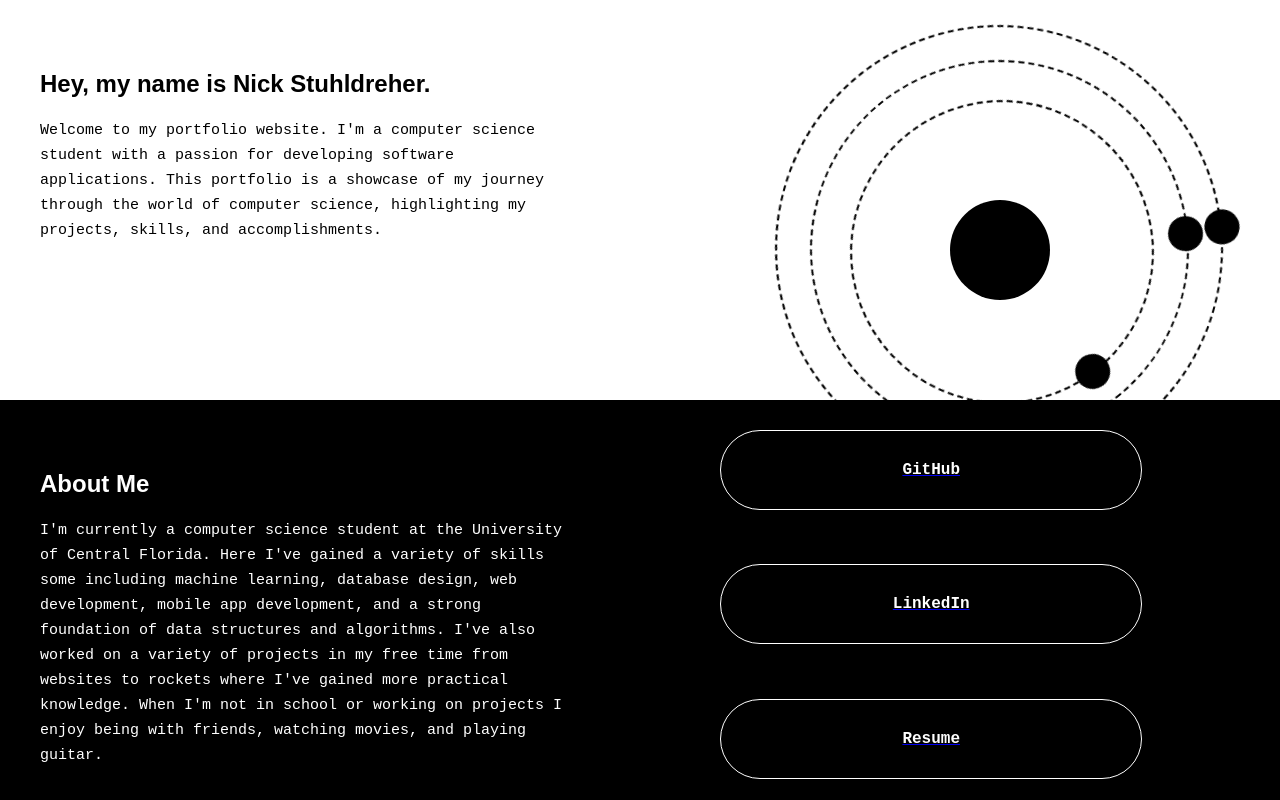
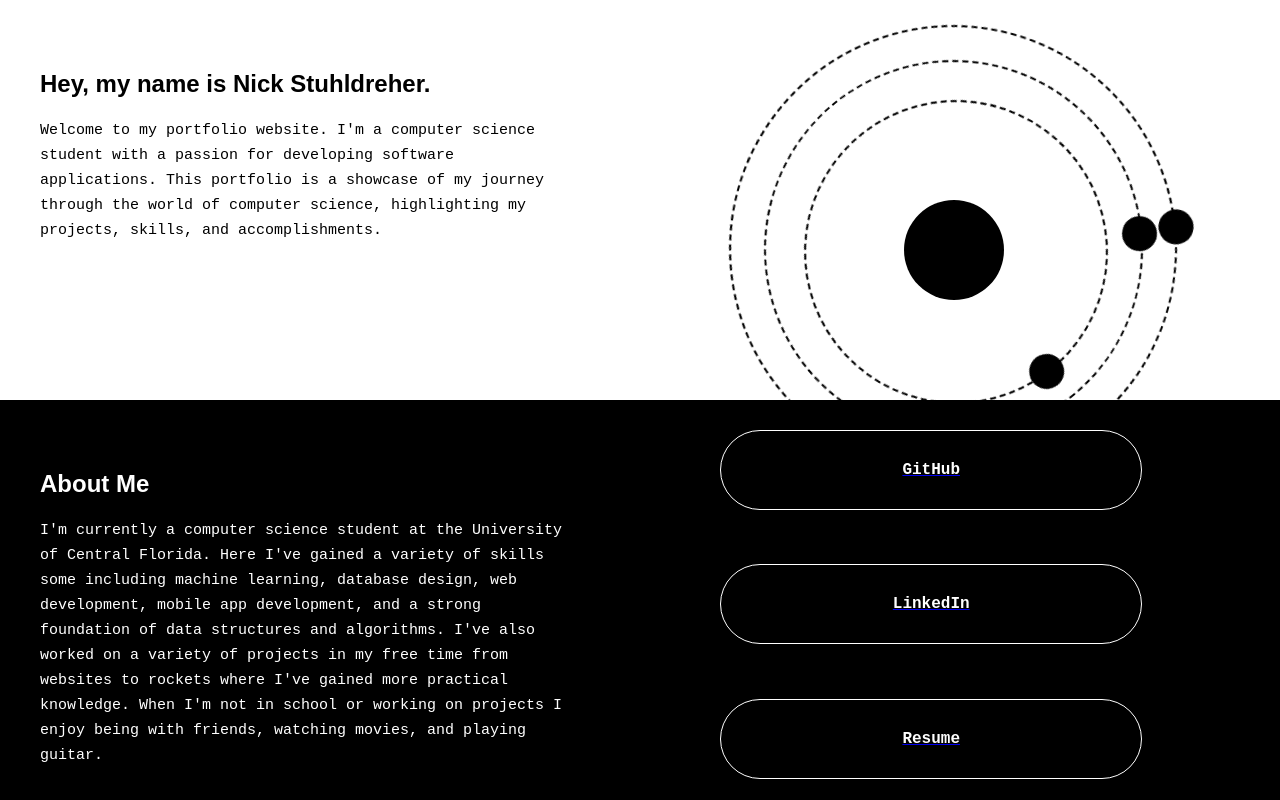
Before and after one commit to nstuhldreher1/PortfolioWebsite, a React (Create React App) app: page / in a window 1280 px wide. Shown: the top 800 px of the page. Built offline with nearby package versions, Linux system fonts and the light colour scheme.

Commit message:
Changes to how orbit scales.

```diff
--- a/src/components/PortfolioHeader.css
+++ b/src/components/PortfolioHeader.css
@@ -27,5 +27,5 @@
 }
 
 #orbit{
-    padding-left: 110px;
+    padding-left: 5vw;
 }
```
